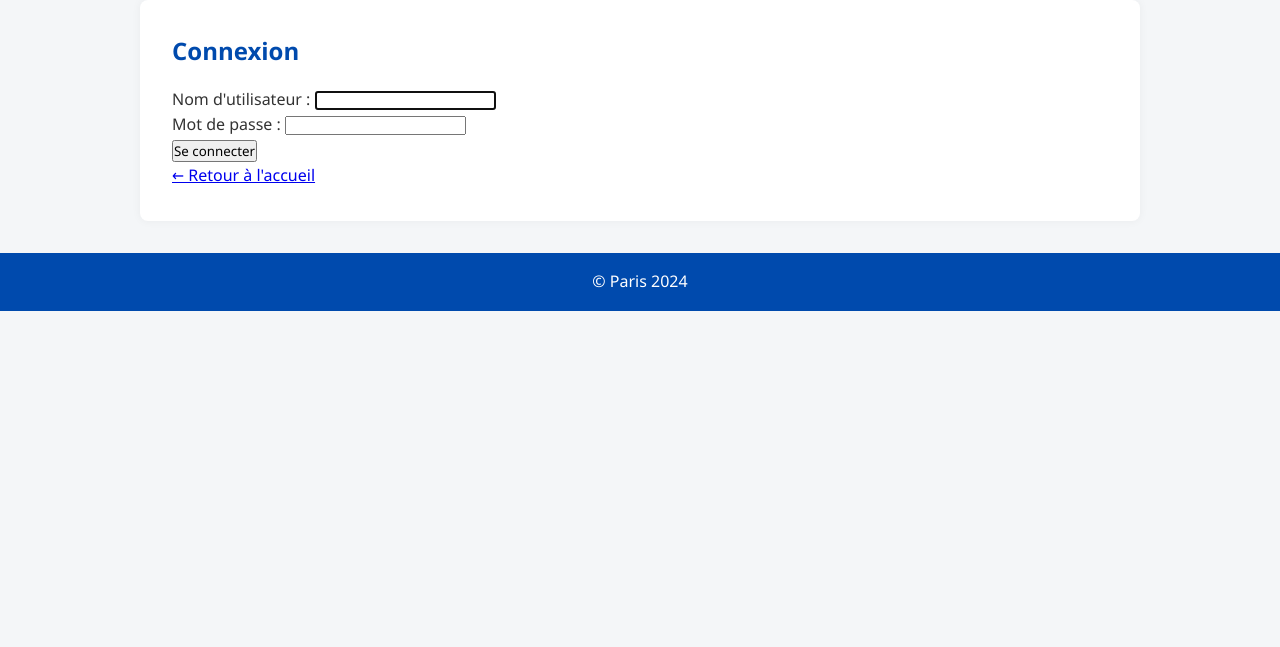
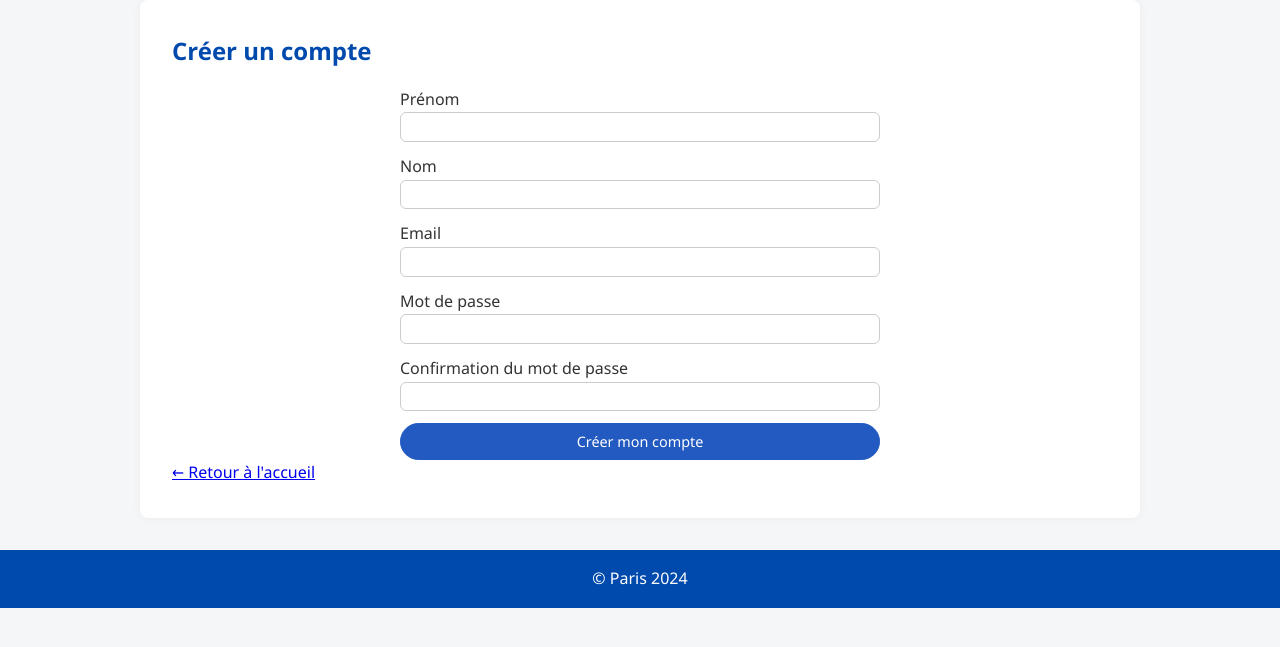
Before and after one commit to Agt-Cooper/JO24, a Django app: page /login/ in a window 1280 px wide. Shown: the part 115-762 px from the top of the page. Run offline with Django 5.2, Linux system fonts and the light colour scheme.

Commit message:
creation login css et modif du formulaire sur login html

```diff
--- /dev/null
+++ b/olympic_tickets/static/css/login.css
@@ -0,0 +1,19 @@
+/* Partie login */
+
+.auth-form {
+    display: grid;
+    gap: 0.75rem;
+    max-width: 480px;
+    margin: 0 auto;
+}
+
+.auth-form label {
+    font-weight: 500;
+}
+
+.auth-form input {
+    padding: 0.4rem;
+    border: 1px solid #ccc;
+    border-radius: 6px;
+    width: 100%;
+}
--- a/olympic_tickets/tickets/forms.py
+++ b/olympic_tickets/tickets/forms.py
@@ -1,13 +1,64 @@
 from django import forms
-from .models import Offer
+from django.contrib.auth.models import User
 
-class OfferForm(forms.ModelForm):
-    class Meta:
-        model = Offer
-        fields = ["name", "offer_type", "description", "price"]
-        labels = {
-            "name": "Nom de l’offre",
-            "offer_type": "Type d’offre",
-            "description": "Description",
-            "price": "Prix (€)",
-        }
+class SignupLoginForm(forms.Form):
+    first_name = forms.CharField(label="Prénom", max_length=30)
+    last_name = forms.CharField(label="Nom", max_length=30)
+    email = forms.EmailField(label="Email")
+    password1 = forms.CharField(label="Mot de passe", widget=forms.PasswordInput)
+    password2 = forms.CharField(label="Confirmer le mot de passe", widget=forms.PasswordInput)
+
+    def clean_email(self):
+        email = self.cleaned_data["email"].strip()
+        if User.objects.filter(email__iexact=email).exists():
+            raise forms.ValidationError("Un compte avec cet email existe déjà.")
+        return email
+
+    def clean(self):
+        cleaned = super().clean()
+        p1, p2 = cleaned.get("password1"), cleaned.get("password2")
+        if p1 and p2 and p1 != p2:
+            self.add_error("password2", "Les mots de passe ne correspondent pas.")
+        return cleaned
+
+    def _make_unique_username(self, first_name: str, last_name: str) -> str:
+        base = f"{first_name}.{last_name}".lower()
+        # slugification simple
+        import re
+        base = re.sub(r"[^a-z0-9\.]+", "", base.replace(" ", "").replace("'", ""))
+        if not base:
+            base = "user"
+        username = base
+        c = 1
+        from django.contrib.auth.models import User
+        while User.objects.filter(username=username).exists():
+            c += 1
+            username = f"{base}{c}"
+        return username
+
+    def save(self):
+        data = self.cleaned_data
+        username = self._make_unique_username(data["first_name"], data["last_name"])
+        user = User.objects.create_user(
+            username=username,
+            email=data["email"].strip(),
+            password=data["password1"],
+            first_name=data["first_name"].strip(),
+            last_name=data["last_name"].strip(),
+        )
+        return user
+
+
+# from django import forms
+# from .models import Offer
+#
+# class OfferForm(forms.ModelForm):
+#     class Meta:
+#         model = Offer
+#         fields = ["name", "offer_type", "description", "price"]
+#         labels = {
+#             "name": "Nom de l’offre",
+#             "offer_type": "Type d’offre",
+#             "description": "Description",
+#             "price": "Prix (€)",
+#         }
--- a/olympic_tickets/tickets/templates/tickets/login.html
+++ b/olympic_tickets/tickets/templates/tickets/login.html
@@ -1,26 +1,48 @@
 {# templates/tickets/login.html #}
 {% extends "tickets/main.html" %}
 
-{% block title %}Connexion{% endblock %}
+{% block title %}Créer un compte{% endblock %}
 
 {% block content %}
-    <h2>Connexion</h2>
+    <h2>Créer un compte</h2>
 
     {% if form.errors %}
-        <p style="color: red;">Nom d'utilisateur ou mot de passe incorrect.</p>
+        <p style="color: red;">Veuillez corriger les erreurs ci-dessous.</p>
     {% endif %}
 
-    <form method="post">
+    <form method="post" class="auth-form">
         {% csrf_token %}
         <div>
-            <label for="id_username">Nom d'utilisateur :</label>
-            {{ form.username }}
+            <label for="{{ form.first_name.id_for_label }}">Prénom</label>
+            {{ form.first_name }}
+            {{ form.first_name.errors }}
         </div>
+
         <div>
-            <label for="id_password">Mot de passe :</label>
-            {{ form.password }}
+            <label for="{{ form.last_name.id_for_label }}">Nom</label>
+            {{ form.last_name }}
+            {{ form.last_name.errors }}
         </div>
-        <button type="submit">Se connecter</button>
+
+        <div>
+            <label for="{{ form.email.id_for_label }}">Email</label>
+            {{ form.email }}
+            {{ form.email.errors }}
+        </div>
+
+        <div>
+            <label for="{{ form.password1.id_for_label }}">Mot de passe</label>
+            {{ form.password1 }}
+            {{ form.password1.errors }}
+        </div>
+
+        <div>
+            <label for="{{ form.password2.id_for_label }}">Confirmation du mot de passe</label>
+            {{ form.password2 }}
+            {{ form.password2.errors }}
+        </div>
+
+        <button type="submit" class="auth-btn">Créer mon compte</button>
     </form>
 
     <p><a href="{% url 'home' %}">← Retour à l'accueil</a></p>
--- a/olympic_tickets/tickets/templates/tickets/main.html
+++ b/olympic_tickets/tickets/templates/tickets/main.html
@@ -7,6 +7,7 @@
         <title>{% block title %}JO 2024{% endblock %}</title>
         <link rel="stylesheet" href="{% static 'css/styles.css' %}">
         <link rel="stylesheet" href="{% static 'css/cart.css' %}">
+        <link rel="stylesheet" href="{% static 'css/login.css' %}">
         <style>
             .linklike {
                 background:none;
--- a/olympic_tickets/tickets/urls.py
+++ b/olympic_tickets/tickets/urls.py
@@ -1,17 +1,45 @@
 from django.urls import path
-from django.contrib.auth import views as auth_views
 from . import views
+from django.contrib.auth.views import LogoutView  # on utilise celle-ci
 
 urlpatterns = [
     path('', views.home_view, name='home'),
     path('bundle/', views.bundle_list_view, name='bundle_list'),
     path('cart/', views.cart_view, name='cart'),
-    # Màj ou suppression des quantités dans le panier (update / remove)
+
+    # Panier (AJAX)
     path('cart/update/<int:offer_id>/', views.update_cart_item_view, name='cart_update'),
     path('cart/remove/<int:offer_id>/', views.remove_from_cart_view, name='cart_remove'),
     path('add-to-cart/<int:offer_id>/', views.add_to_cart_view, name='add_to_cart'),
-    path('login/', auth_views.LoginView.as_view(template_name='tickets/login.html'), name='login'),
-    path('logout/', auth_views.LogoutView.as_view(), name='logout'),
+
+    # Auth perso (inscription sur la page "login")
+    path('login/', views.signup_login_view, name='login'),
+    path('logout/', LogoutView.as_view(), name='logout'),
+
+    # CRUD offres
+    path('manage/offers/', views.manage_offers_view, name='offers_manage'),
+
+    # (Optionnel) je garde /signup/ si je veux sa propre page
     path('signup/', views.signup_view, name='signup'),
-    path('manage/offers/', views.manage_offers_view, name='offers_manage'),
 ]
+
+
+# from django.urls import path
+# from django.contrib.auth import views as auth_views
+# from . import views
+#
+# urlpatterns = [
+#     path('', views.home_view, name='home'),
+#     path('bundle/', views.bundle_list_view, name='bundle_list'),
+#     path('cart/', views.cart_view, name='cart'),
+#     # Màj ou suppression des quantités dans le panier (update / remove)
+#     path('cart/update/<int:offer_id>/', views.update_cart_item_view, name='cart_update'),
+#     path('cart/remove/<int:offer_id>/', views.remove_from_cart_view, name='cart_remove'),
+#     path('add-to-cart/<int:offer_id>/', views.add_to_cart_view, name='add_to_cart'),
+#     path('login/', auth_views.LoginView.as_view(template_name='tickets/login.html'), name='login'),
+#     path('logout/', auth_views.LogoutView.as_view(), name='logout'),
+#     path('signup/', views.signup_view, name='signup'),
+#     path('manage/offers/', views.manage_offers_view, name='offers_manage'),
+#     path('login/', views.signup_login_view, name='login'),
+#     path('logout/', views.LogoutView.as_view(), name='logout'), #si Logout View est utilisé
+# ]
--- a/olympic_tickets/tickets/views.py
+++ b/olympic_tickets/tickets/views.py
@@ -6,7 +6,7 @@ from django.contrib.auth.forms import UserCreationForm
 from django.contrib.auth import login
 from django.contrib.auth.decorators import login_required, user_passes_test
 from django.urls import reverse
-from .forms import OfferForm
+from .forms import SignupLoginForm #OfferForm
 
 from django.http import JsonResponse
 from django.views.decorators.http import require_POST
@@ -32,7 +32,7 @@ def cart_view(request):
             offer = get_object_or_404(Offer, id=int(offer_id))
             line_total = offer.price * qty
             items.append({'offer': offer, 'quantity': qty, 'line_total': line_total})
-            total += offer.price
+            total += line_total
 
     else:
         # ancien format: chaque id compte pour 1
@@ -243,3 +243,18 @@ def remove_from_cart_view(request, offer_id):
         "cart_count": cart_count,
         "removed": True,
     })
+
+def signup_login_view(request):
+    """ Page 'Login' transformée en inscription :
+        - Prénom, Nom, Email, Mot de passe (+ confirmation)
+        - Crée l’utilisateur, puis le connecte et redirige vers l’accueil
+    """
+    if request.method == "POST":
+        form = SignupLoginForm(request.POST)
+        if form.is_valid():
+            user = form.save()
+            login(request, user)
+            return redirect("home")
+    else:
+        form = SignupLoginForm()
+    return render(request, "tickets/login.html", {"form": form})
```
